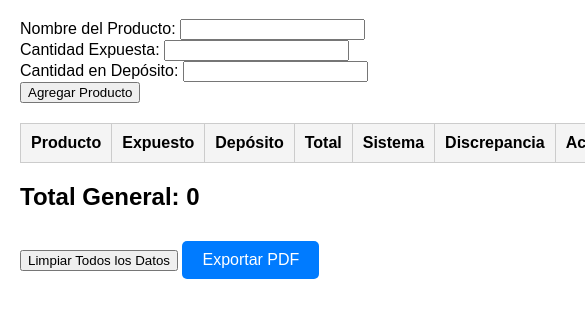
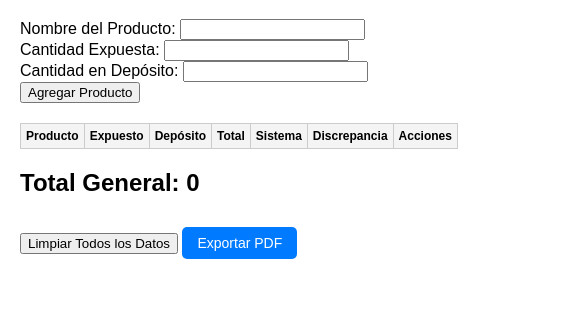
Before and after one commit to srisraeloliveira/contagem, a plain HTML site: page index.html in a window 390 px wide. Shown: the part 61-378 px from the top of the page, 585 px wide, since content can reach past the window. Drawn offline with nearby package versions, Linux system fonts and the light colour scheme.

Commit message:
Update styles.css

```diff
--- a/styles.css
+++ b/styles.css
@@ -58,3 +58,19 @@ th {
 #exportPdf:hover {
     background-color: #0056b3;
 }
+
+/* Ajustes para telas pequenas */
+@media (max-width: 768px) {
+    table, th, td {
+        font-size: 12px; /* Reduzindo a fonte */
+    }
+
+    th, td {
+        padding: 5px; /* Ajustando o espaçamento */
+    }
+
+    #exportPdf {
+        font-size: 14px; /* Ajustando o botão */
+        padding: 8px 15px;
+    }
+}
```
